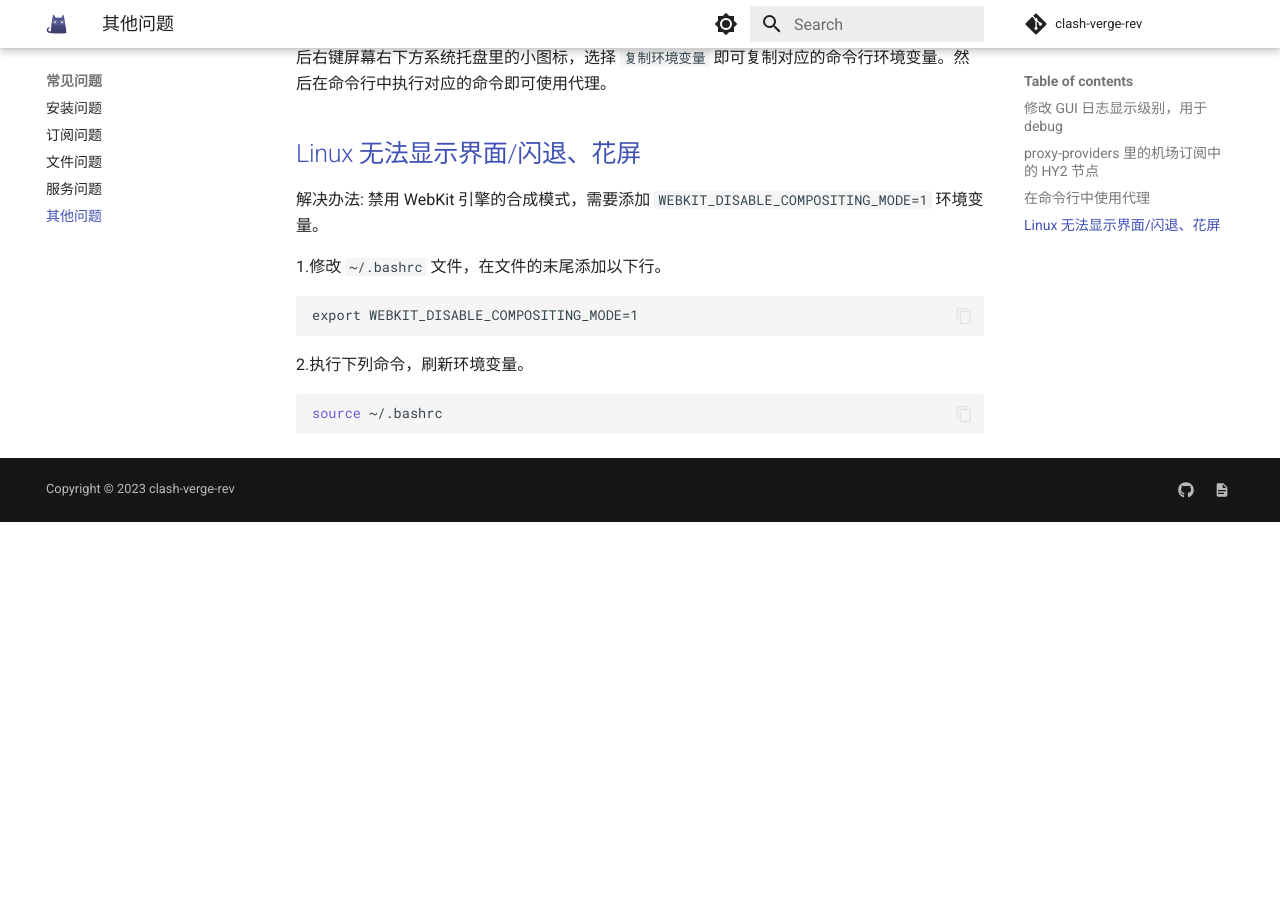
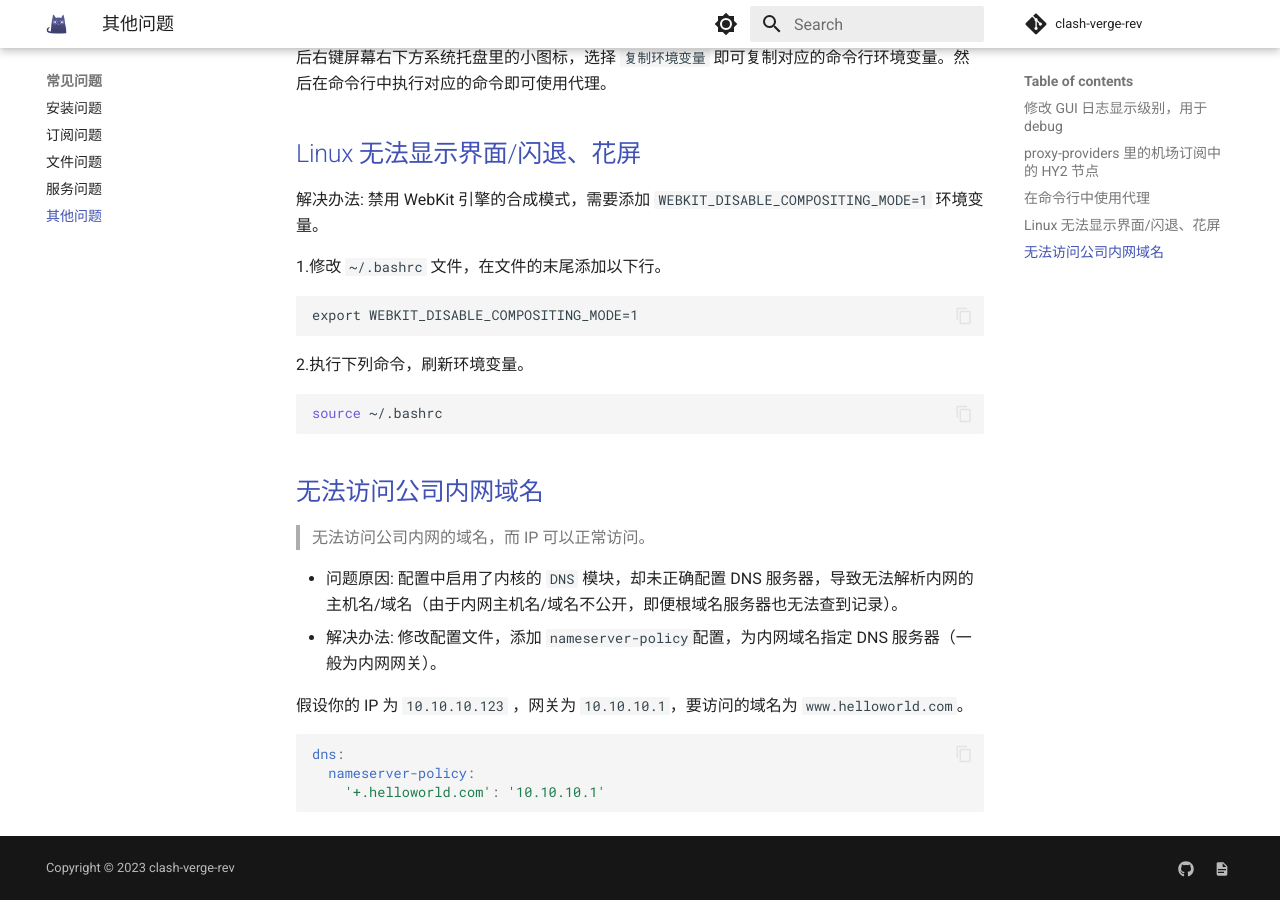
Before and after one commit to clash-verge-rev/clash-verge-rev.github.io, an MkDocs documentation site: the page built from docs/faq/other.md, in a window 1280 px wide and 900 px high, scrolled down 619 px. Built offline with MkDocs 1.6.1 and Material for MkDocs 9.7.7, drawn with Linux system fonts in a browser that asks for light colours; comment, search, counter and statistics services are not loaded; before the commit the page ends 1141 px from its top, so only the background shows below that.

Commit message:
faq: nameserver-policy

````diff
--- a/docs/faq/other.md
+++ b/docs/faq/other.md
@@ -29,3 +29,18 @@ export WEBKIT_DISABLE_COMPOSITING_MODE=1
 ```bash
 source ~/.bashrc
 ```
+
+## 无法访问公司内网域名
+
+> 无法访问公司内网的域名，而 IP 可以正常访问。
+
+- 问题原因: 配置中启用了内核的 `DNS` 模块，却未正确配置 DNS 服务器，导致无法解析内网的主机名/域名（由于内网主机名/域名不公开，即便根域名服务器也无法查到记录）。
+- 解决办法: 修改配置文件，添加 `nameserver-policy`配置，为内网域名指定 DNS 服务器（一般为内网网关）。
+
+假设你的 IP 为 `10.10.10.123` ，网关为 `10.10.10.1`，要访问的域名为 `www.helloworld.com`。
+
+```yaml
+dns:
+  nameserver-policy:
+    '+.helloworld.com': '10.10.10.1'
+```
````
